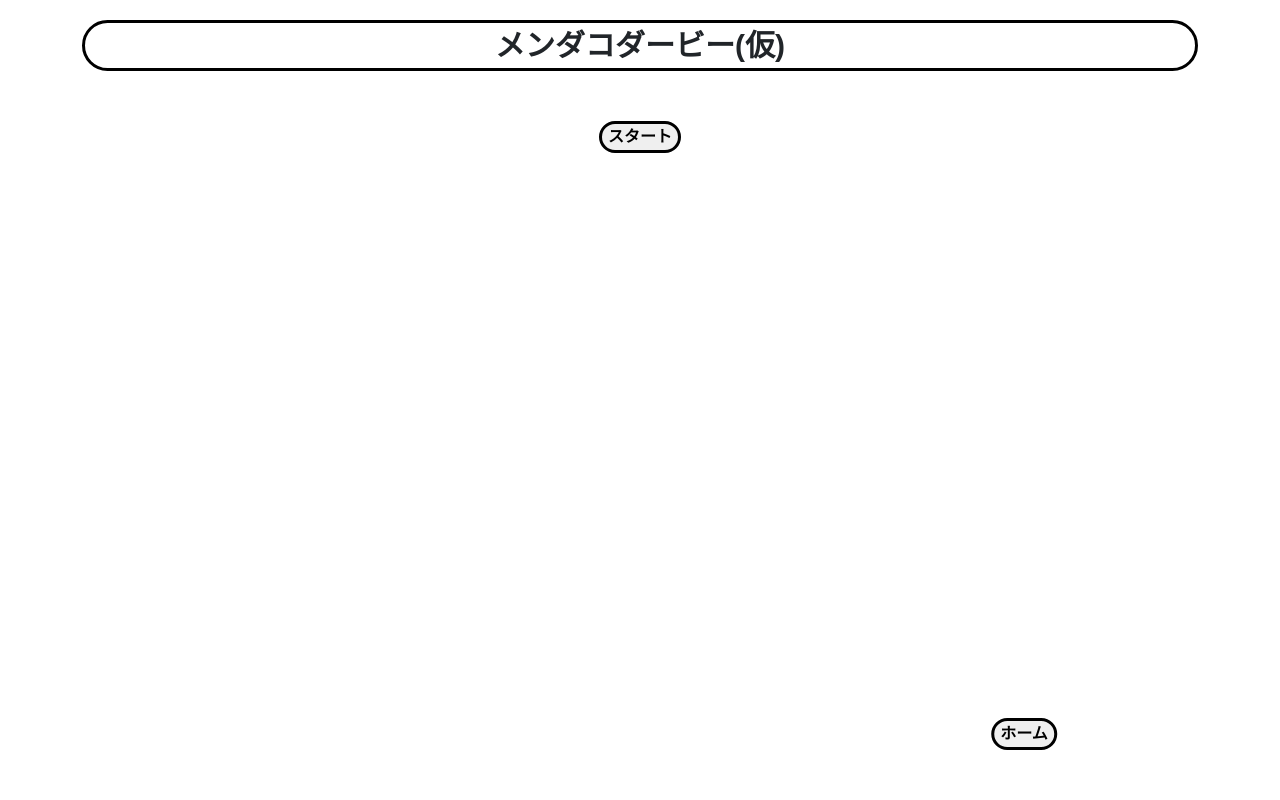
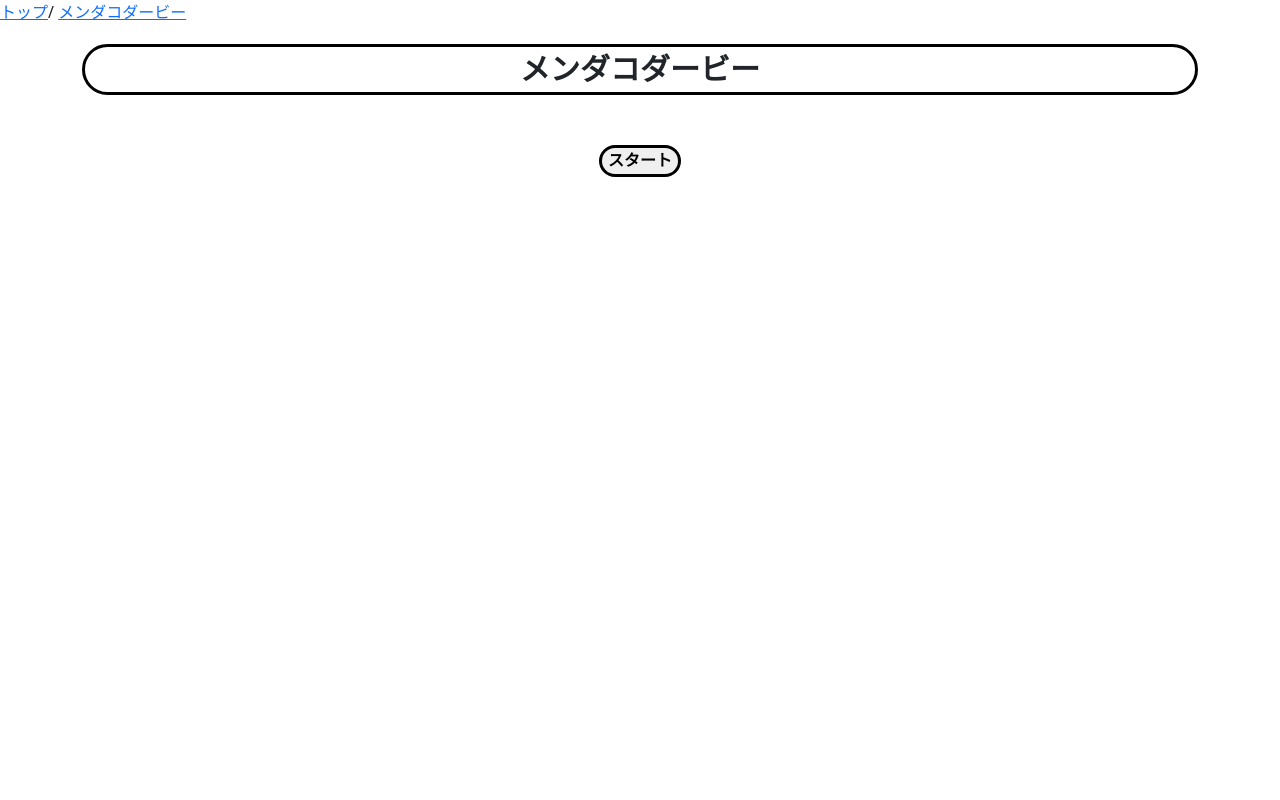
Before and after one commit to u-cya334/portfolio, a PHP site: page /race/race.html in a window 1280 px wide. Run offline with PHP 8.4, Linux system fonts and the light colour scheme.

Commit message:
勝利バグ修正＆リンク貼り

```diff
--- a/index.html
+++ b/index.html
@@ -116,7 +116,7 @@
                 ちゃんとプログラミングの勉強をしようと思い、
                 2021年10月からHTML/CSS、JavaScriptの学習を開始しました。
                 大学の授業やバイトの合間を縫って日々精進しています。
-                将来的に便利で生活を楽しくできるようなサービスを作りたいと考えています。
+                将来的に便利で生活を楽しくできるようなサービスを作りたいと考えています。<br>
                 よろしくお願いします！！
             </div>
         </div>
--- a/pokemon/index.html
+++ b/pokemon/index.html
@@ -8,6 +8,10 @@
     <link rel="stylesheet" href="style.css">
 </head>
 <body>
+    <div>
+        <a href="../index.html">トップ</a>/
+        <a href="./index.html">ルール説明</a>
+    </div>
     <header>
         <div class="box">
             <img src="./shiritori/img/i_0001.png" alt="">
--- a/pokemon/style.css
+++ b/pokemon/style.css
@@ -1,3 +1,8 @@
+a{
+    text-decoration: none;
+    text-decoration-line: none;
+    color: rgb(32, 105, 241);
+}
 
 #title{
     position: relative;
--- a/race/race.html
+++ b/race/race.html
@@ -5,20 +5,22 @@
     <meta http-equiv="X-UA-Compatible" content="IE=edge">
     <meta name="viewport" content="width=device-width, initial-scale=1.0">
     <title>レース</title>
-    <link rel="stylesheet" href="rece.css">
+    <link rel="stylesheet" href="./rece.css">
     <link href="https://cdn.jsdelivr.net/npm/bootstrap@5.0.0-beta1/dist/css/bootstrap.min.css" rel="stylesheet" integrity="sha384-giJF6kkoqNQ00vy+HMDP7azOuL0xtbfIcaT9wjKHr8RbDVddVHyTfAAsrekwKmP1" crossorigin="anonymous">
 </head>
 
 <body>
+    <div>
+        <a href="../index.html">トップ</a>/
+        <a href="./race.html">メンダコダービー</a>
+    </div>
+
     <div class="container">
         <div id="racetitle" class="txtBox" role="alert">
-            メンダコダービー(仮)
+            メンダコダービー
         </div>
-
         <div class="anim-box" id="anim-box"></div>
-
         <div class="test"></div>
-
     </div>
 
 
@@ -27,10 +29,6 @@
 
     </div>
 
-    <a href="../index.html">
-        <button type="button" id="home" class="txtBox">ホーム</button>
-    </a>
-
     <script src="https://code.jquery.com/jquery-3.5.1.slim.min.js" integrity="sha384-DfXdz2htPH0lsSSs5nCTpuj/zy4C+OGpamoFVy38MVBnE+IbbVYUew+OrCXaRkfj" crossorigin="anonymous"></script>
     <script src="https://cdn.jsdelivr.net/npm/popper.js@1.16.0/dist/umd/popper.min.js" integrity="sha384-Q6E9RHvbIyZFJoft+2mJbHaEWldlvI9IOYy5n3zV9zzTtmI3UksdQRVvoxMfooAo" crossorigin="anonymous"></script>
     <script src="https://stackpath.bootstrapcdn.com/bootstrap/4.5.0/js/bootstrap.min.js" integrity="sha384-OgVRvuATP1z7JjHLkuOU7Xw704+h835Lr+6QL9UvYjZE3Ipu6Tp75j7Bh/kR0JKI" crossorigin="anonymous"></script>
--- a/race/rece.css
+++ b/race/rece.css
@@ -1,3 +1,9 @@
+a{
+    text-decoration: none;
+    text-decoration-line: none;
+    color: rgb(32, 105, 241);
+}
+
 #racetitle{
     font-size: 30px;
 }
```
Also changed, not shown: pokemon/shiritori/shiritori.html (+8 -0 lines), pokemon/shiritori/shiritori.js (+25 -7 lines), pokemon/shiritori/style.css (+5 -2 lines).
